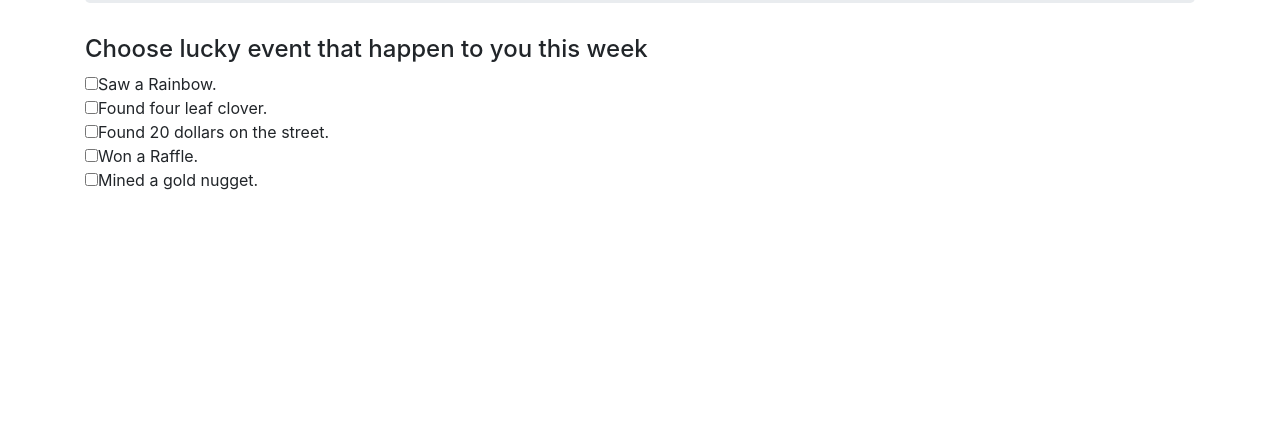
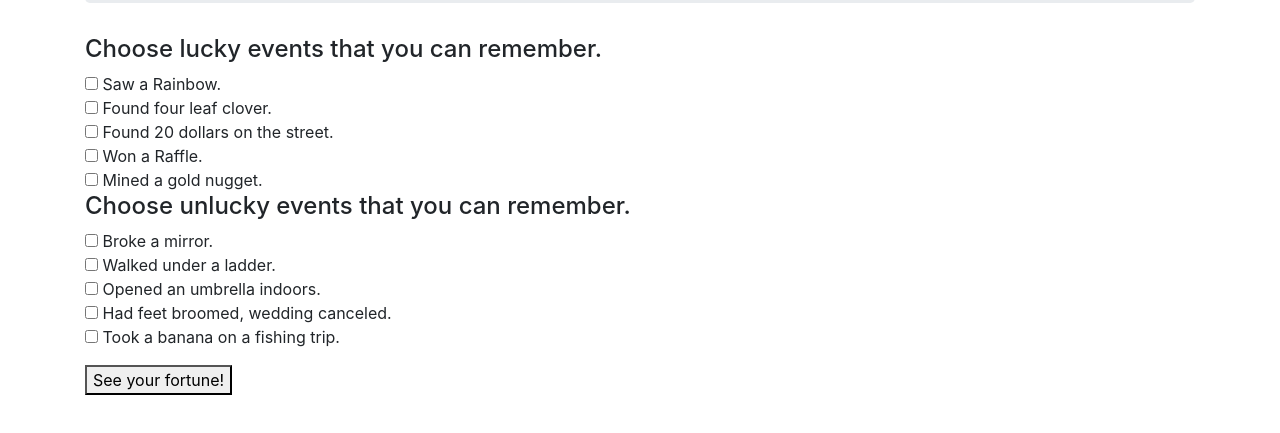
Before and after one commit to kolmansoifer/Furtune-Teller-Quiz, a plain HTML site: page index.html in a window 1280 px wide. Shown: the part 171-604 px from the top of the page. Drawn offline with Linux system fonts and the light colour scheme.

Commit message:
Add checkboxes with lucky and unlucky names and add spans with results 1,2,3
Co-authored-by:  Kolman Soifer <kolmansoifer@gmail.com>

```diff
--- a/css/styles.css
+++ b/css/styles.css
@@ -0,0 +1,3 @@
+#result1, #result2, #result3 {
+  display: none;
+}
--- a/index.html
+++ b/index.html
@@ -14,13 +14,25 @@
       </div>
       <form id="fortune">
         <div class="form-group">
-          <h4>Choose lucky event that happen to you this week</h4>
-          <input type="checkbox" name="lucky" value= "rainbow">Saw a Rainbow. <br>
-          <input type="checkbox" name="lucky" value= "clover">Found four leaf clover. <br>
-          <input type="checkbox" name="lucky" value= "dollar">Found 20 dollars on the street. <br>
-          <input type="checkbox" name="lucky" value= "raffle">Won a Raffle. <br>
-          <input type="checkbox" name="lucky" value= "gold">Mined a gold nugget. <br>
+          <h4>Choose lucky events that you can remember.</h4>
+          <input type="checkbox" name="lucky" value= "rainbow"> Saw a Rainbow. <br>
+          <input type="checkbox" name="lucky" value= "clover"> Found four leaf clover. <br>
+          <input type="checkbox" name="lucky" value= "dollar"> Found 20 dollars on the street. <br>
+          <input type="checkbox" name="lucky" value= "raffle"> Won a Raffle. <br>
+          <input type="checkbox" name="lucky" value= "gold"> Mined a gold nugget. <br>
+
+          <h4>Choose unlucky events that you can remember. </h4>
+          <input type="checkbox" name="unlucky" value= "mirror"> Broke a mirror. <br>
+          <input type="checkbox" name="unlucky" value= "ladder"> Walked under a ladder. <br>
+          <input type="checkbox" name="unlucky" value= "umbrella"> Opened an umbrella indoors. <br>
+          <input type="checkbox" name="unlucky" value= "broom"> Had feet broomed, wedding canceled. <br>
+          <input type="checkbox" name="unlucky" value= "banana"> Took a banana on a fishing trip. <br>
         </div>
+
+        <button type="submit">See your fortune!</button>
+
+
+
       </form>
     </div>
   </body>
```
